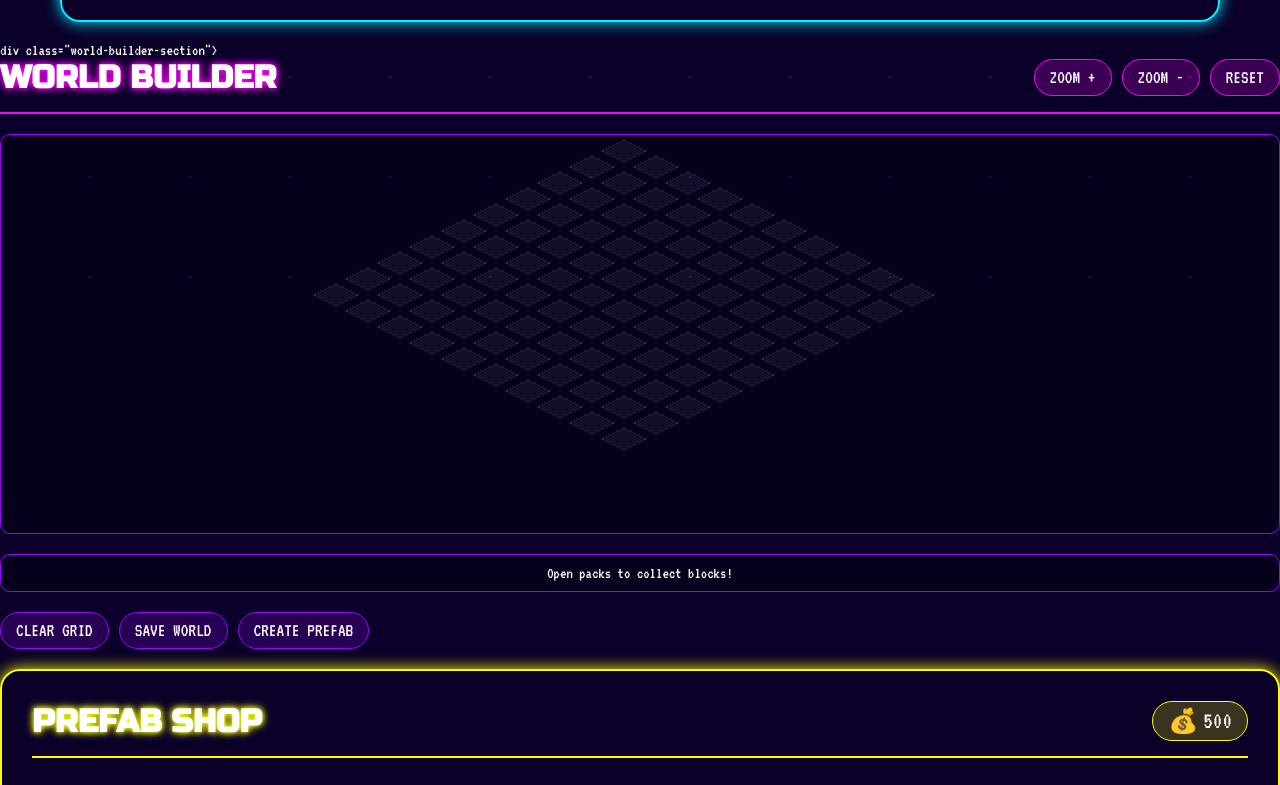
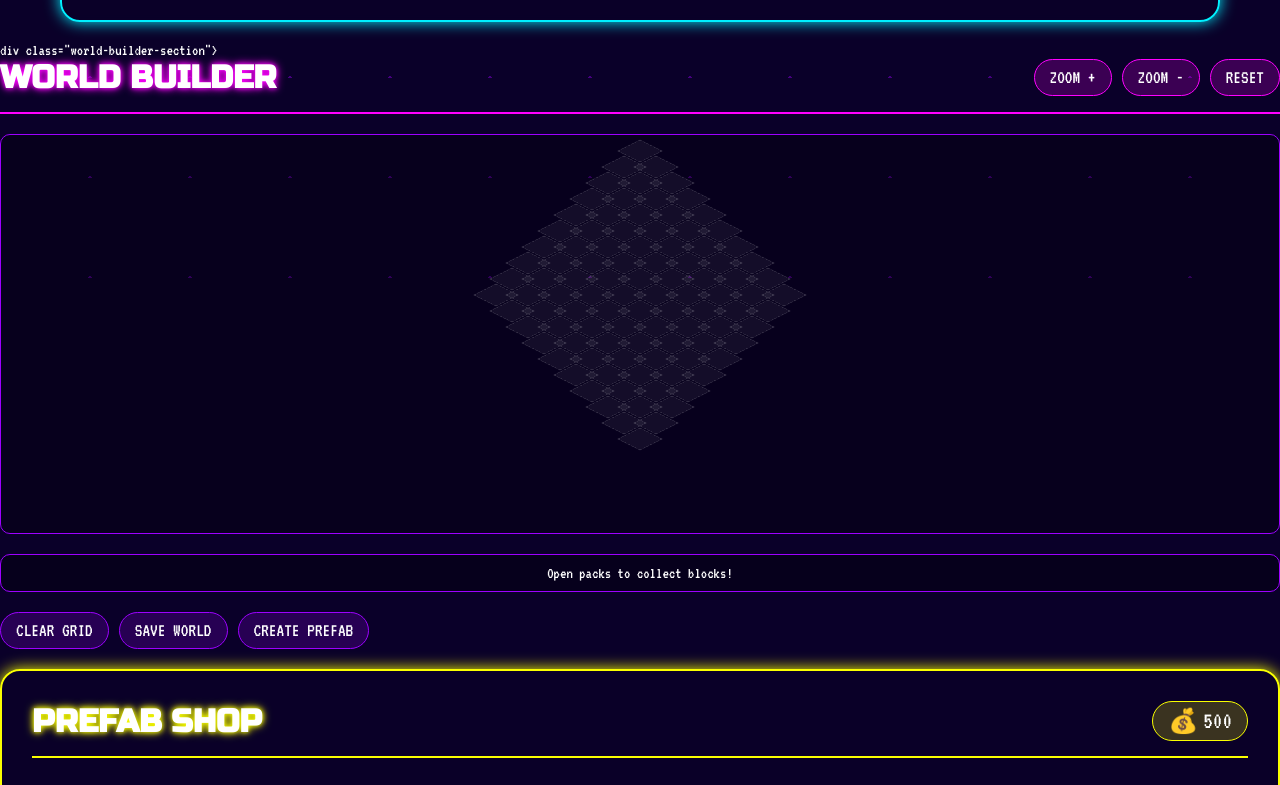
Before and after one commit to Skwid-dot-dev/Sprite-pack-collector, a plain HTML site: page index.html in a window 1280 px wide. Shown: the part 872-1657 px from the top of the page. Drawn offline with Linux system fonts and the light colour scheme.

Commit message:
Update index.html

```diff
--- a/index.html
+++ b/index.html
@@ -1642,7 +1642,7 @@
             diamondGrid.innerHTML = '';
 
             // Calculate grid size and cell dimensions
-            const cellWidth = 64; // Width of each cell
+            const cellWidth = 32; // Width of each cell
             const cellHeight = 32; // Height of each cell
 
             // Create grid cells
```
